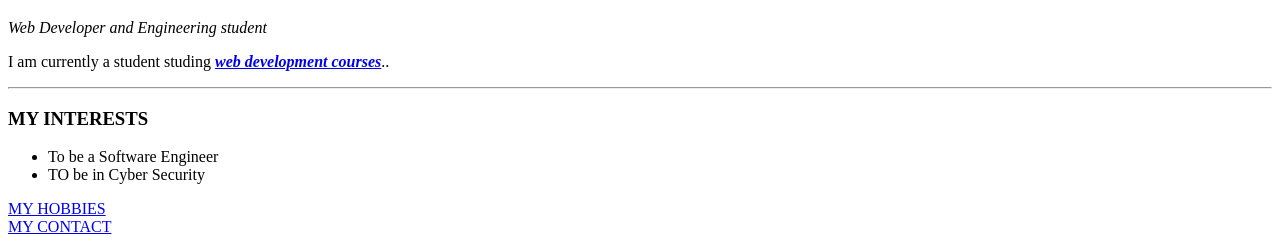
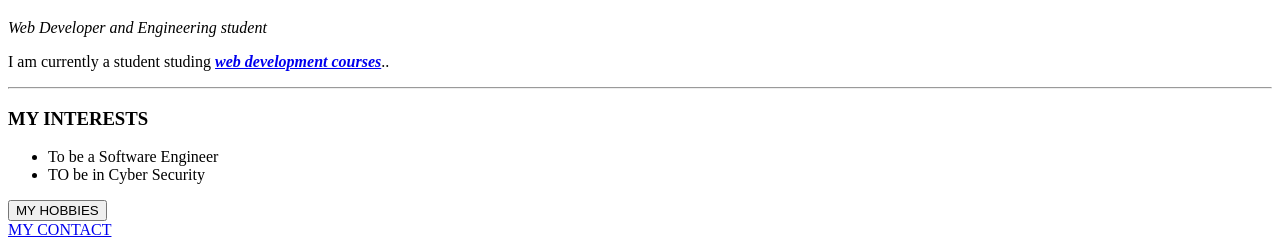
Before and after one commit to Qu4ntumGuy/firstsite, a plain HTML site: page index.html in a window 1280 px wide. Shown: the part 618-865 px from the top of the page. Drawn offline with Linux system fonts and the light colour scheme.

Commit message:
Update index.html

```diff
--- a/index.html
+++ b/index.html
@@ -17,7 +17,7 @@
   <li>To be a Software Engineer</li>
   <li>TO be in Cyber Security</li>
 </ul>
-<a href="hobbies.html">MY HOBBIES</a><br>
+<a href="hobbies.html"><button>MY HOBBIES</button></a><br>
 <a href="contact-me.html">MY CONTACT</a>
 </body>
 
```
